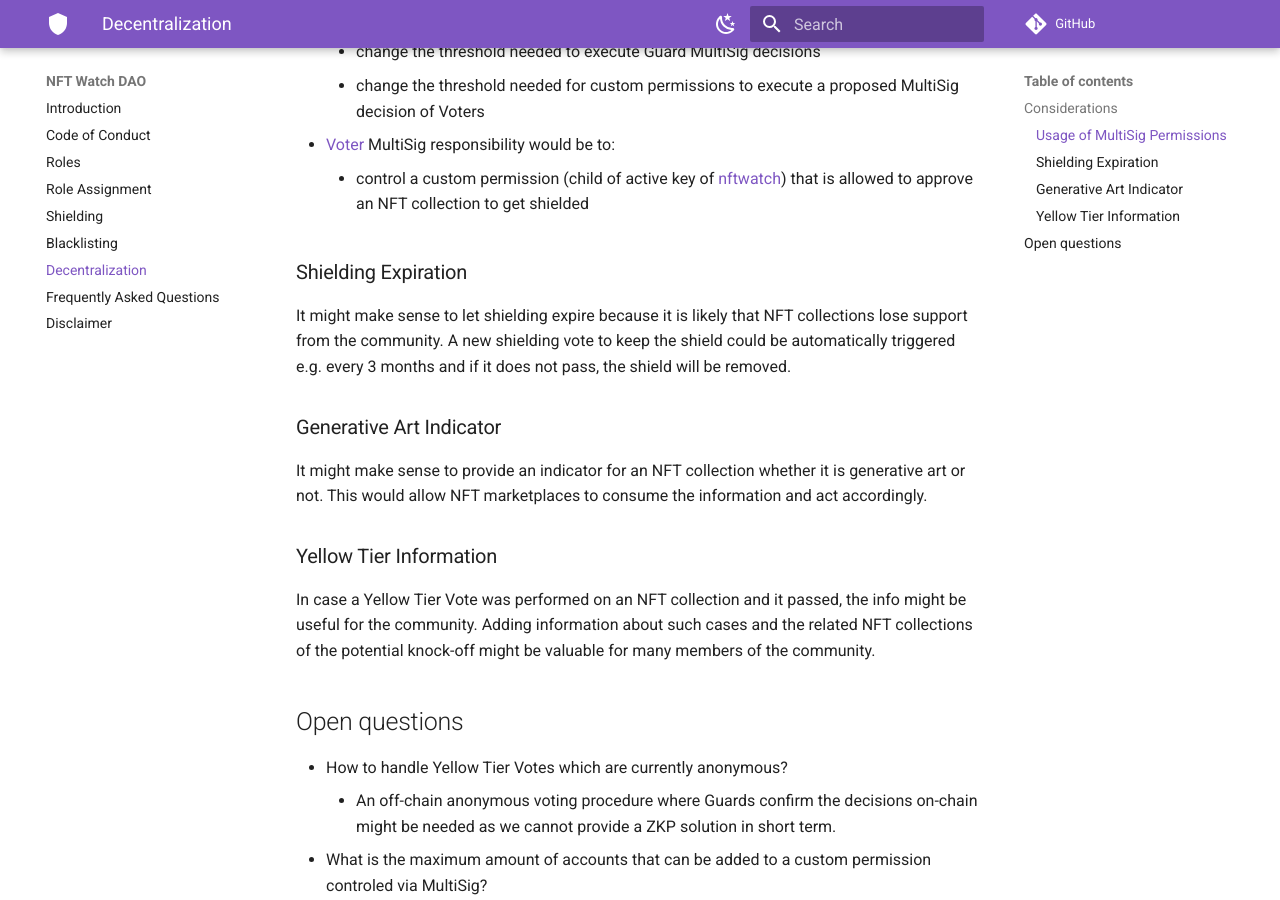
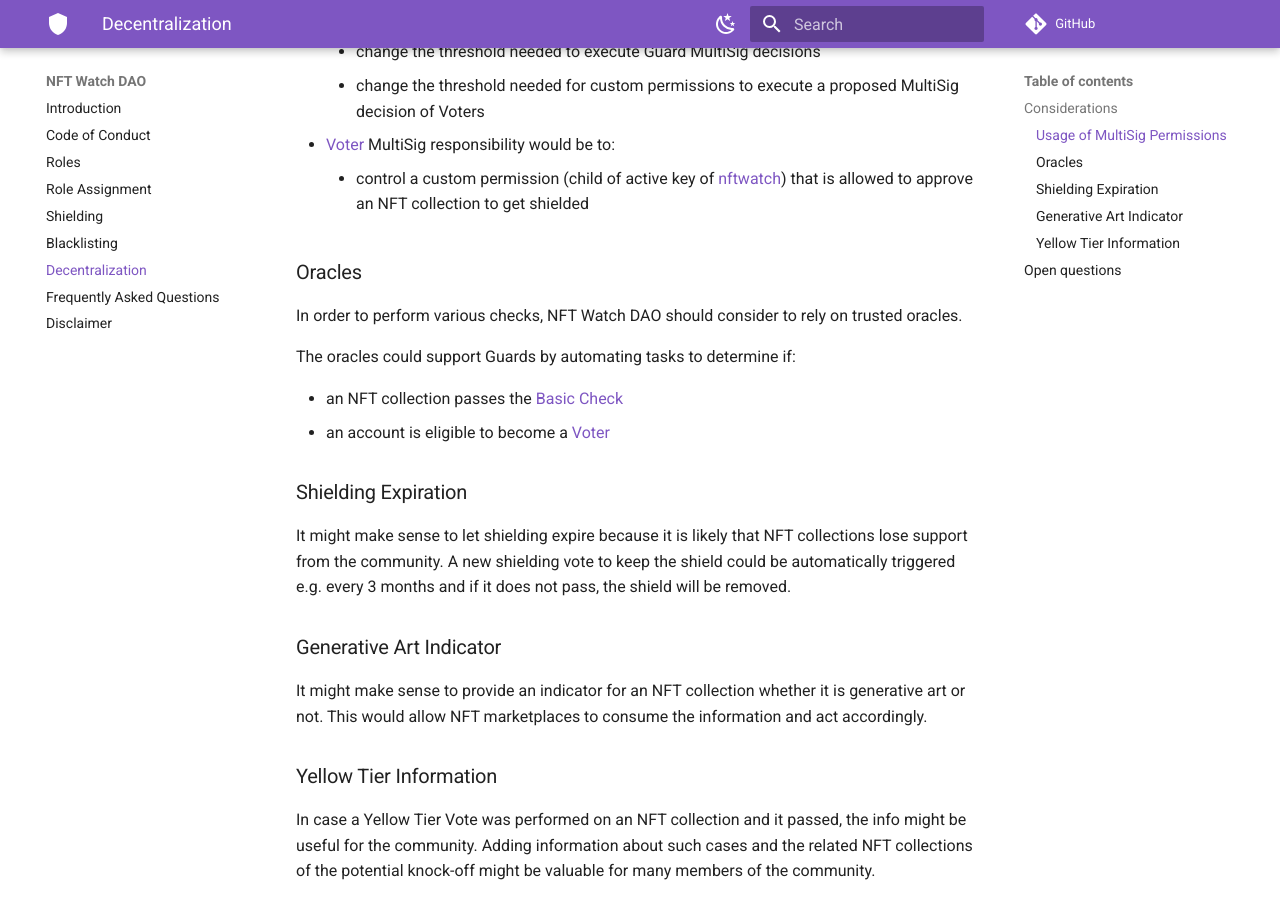
Before and after one commit to kryptokrauts/nft-watch-dao, an MkDocs documentation site: the page built from docs/decentralization.md, in a window 1280 px wide and 900 px high, scrolled down 722 px. Built offline with MkDocs 1.6.1 and Material for MkDocs 9.7.7, drawn with Linux system fonts in a browser that asks for light colours; comment, search, counter and statistics services are not loaded.

Commit message:
add oracles in considerations for decentralization

```diff
--- a/docs/decentralization.md
+++ b/docs/decentralization.md
@@ -23,6 +23,15 @@
 - [Voter](./roles.md#voter) MultiSig responsibility would be to:
     - control a custom permission (child of active key of [nftwatch](https://www.protonscan.io/account/nftwatch)) that is allowed to approve an NFT collection to get shielded
 
+### Oracles
+
+In order to perform various checks, NFT Watch DAO should consider to rely on trusted oracles.
+
+The oracles could support Guards by automating tasks to determine if:
+
+- an NFT collection passes the [Basic Check](./shielding.md#basic-check)
+- an account is eligible to become a [Voter](./roles.md#voter)
+
 ### Shielding Expiration
 
 It might make sense to let shielding expire because it is likely that NFT collections lose support from the community. A new shielding vote to keep the shield could be automatically triggered e.g. every 3 months and if it does not pass, the shield will be removed.
```
